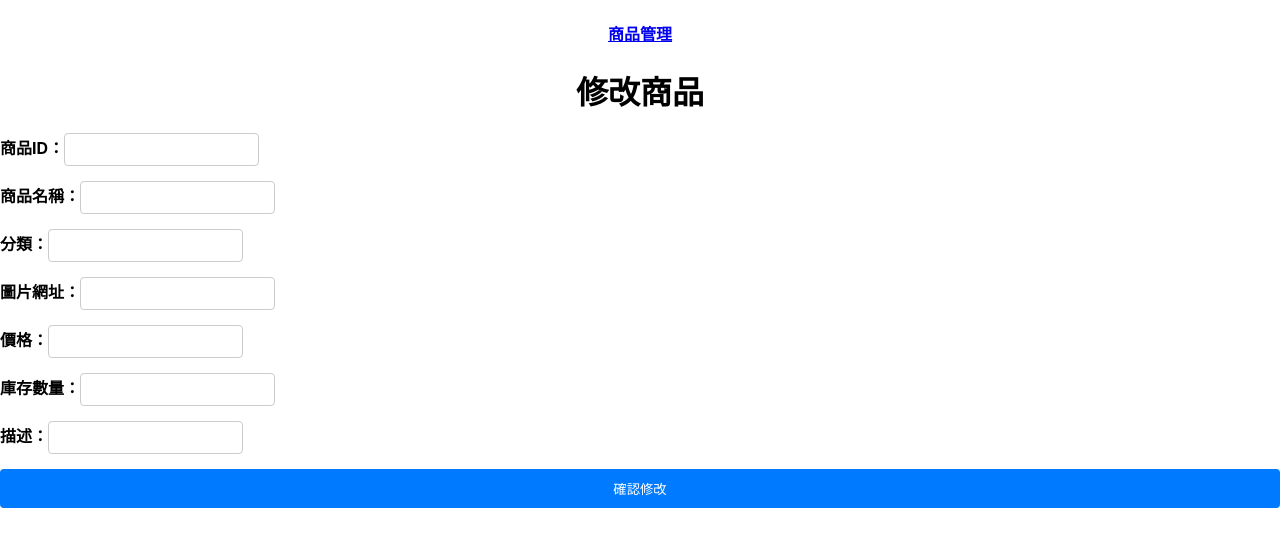
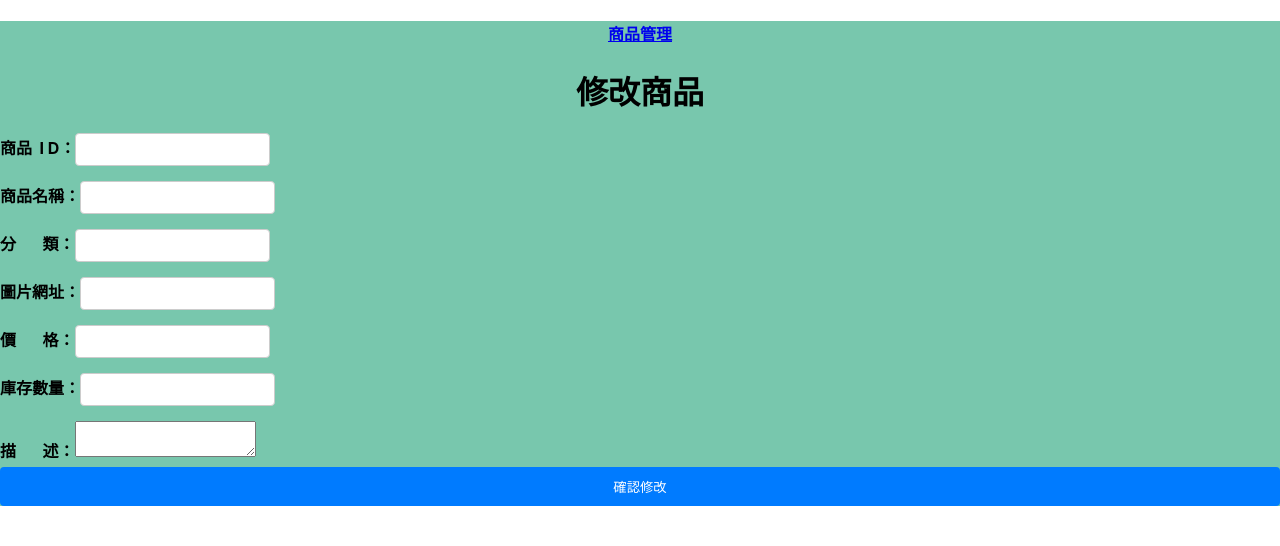
Before and after one commit to kerorogo23/React_one, a React (Create React App) app: page /p-updateProduct in a window 1280 px wide. Shown: the top 546 px of the page. Built offline with nearby package versions, Linux system fonts and the light colour scheme.

Commit message:
新增UpdateProduct.css檔案、更改背景顏色、更改文字格式、將描述改成<textarea>

```diff
--- /dev/null
+++ b/src/Product/UpdateProduct.css
@@ -0,0 +1,3 @@
+.a {
+    background-color: rgb(120, 199, 173);
+}
--- a/src/Product/UpdateProduct.js
+++ b/src/Product/UpdateProduct.js
@@ -1,5 +1,6 @@
 import React, { useState, useEffect, useCallback } from 'react';
 import axios from 'axios';
+import './UpdateProduct.css';
 import { Link } from 'react-router-dom';
 
 function UpdateProduct() {
@@ -68,12 +69,12 @@ function UpdateProduct() {
   };
 
   return (
-    <div>
+    <div className="a">
       <h4 style={{ textAlign: 'center' }}><Link to="/home">商品管理</Link></h4>
       <h1>修改商品</h1>
       <form onSubmit={handleSubmit}>
         <label>
-          商品ID：
+          商品&nbsp;&nbsp;I&nbsp;D：
           <input type="text" value={productId} onChange={(e) => setProductId(e.target.value)} />
         </label>
         {isFetching ? (
@@ -85,7 +86,7 @@ function UpdateProduct() {
               <input type="text" value={productName} onChange={(e) => setProductName(e.target.value)} />
             </label>
             <label>
-              分類：
+              分&nbsp;&nbsp;&nbsp;&nbsp;&nbsp;&nbsp;&nbsp;類：
               <input type="text" value={category} onChange={(e) => setCategory(e.target.value)} />
             </label>
             <label>
@@ -93,7 +94,7 @@ function UpdateProduct() {
               <input type="text" value={imageUrl} onChange={(e) => setImageUrl(e.target.value)} />
             </label>
             <label>
-              價格：
+              價&nbsp;&nbsp;&nbsp;&nbsp;&nbsp;&nbsp;&nbsp;格：
               <input type="text" value={price} onChange={(e) => setPrice(e.target.value)} />
             </label>
             <label>
@@ -101,8 +102,8 @@ function UpdateProduct() {
               <input type="text" value={stock} onChange={(e) => setStock(e.target.value)} />
             </label>
             <label>
-              描述：
-              <input type="text" value={description} onChange={(e) => setDescription(e.target.value)} />
+              描&nbsp;&nbsp;&nbsp;&nbsp;&nbsp;&nbsp;&nbsp;述：
+              <textarea type="text" value={description} onChange={(e) => setDescription(e.target.value)} />
             </label>
             <button type="submit" disabled={isSubmitting}>
               {isSubmitting ? '提交中...' : '確認修改'}
```
